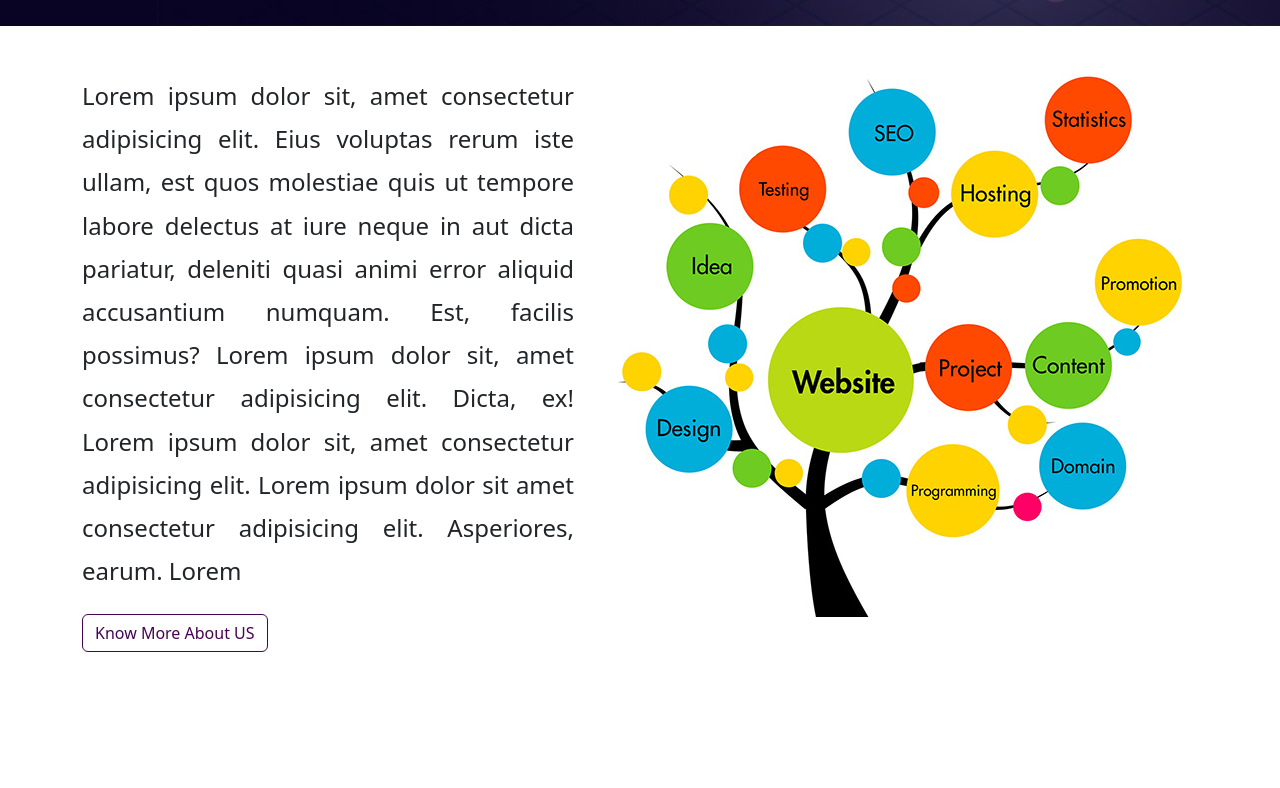
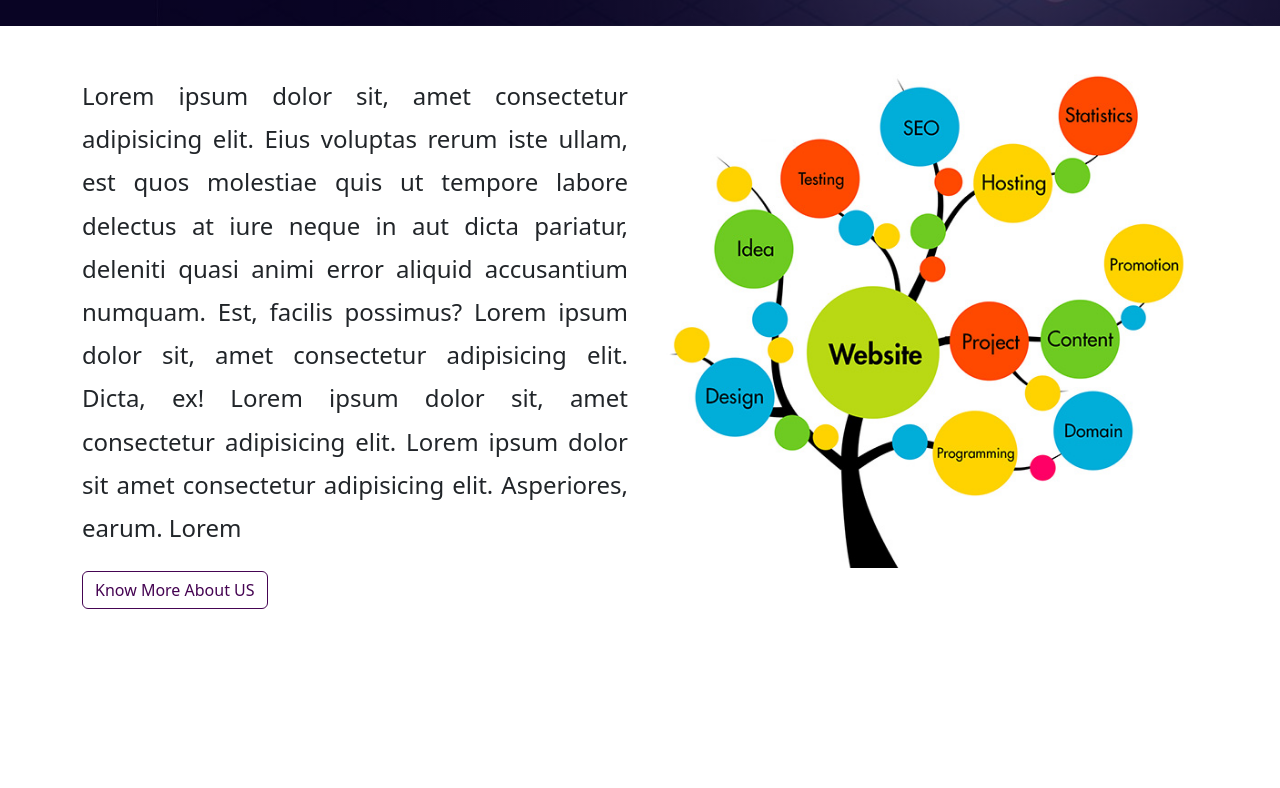
Before and after one commit to Shubham0126/Travel-T, a plain HTML site: page index.html in a window 1280 px wide. Shown: the part 694-1482 px from the top of the page. Drawn offline with nearby package versions, Linux system fonts and the light colour scheme.

Commit message:
Update index.html

```diff
--- a/index.html
+++ b/index.html
@@ -121,7 +121,7 @@
                             </form>
                         </div>
                     </div> -->
-                    <img class="img-tree" src="img/website-tree.jpg" alt="">
+                    <img class="img-fluid" src="img/website-tree.jpg" alt="">
                 </div>
 
                 </div>
```
